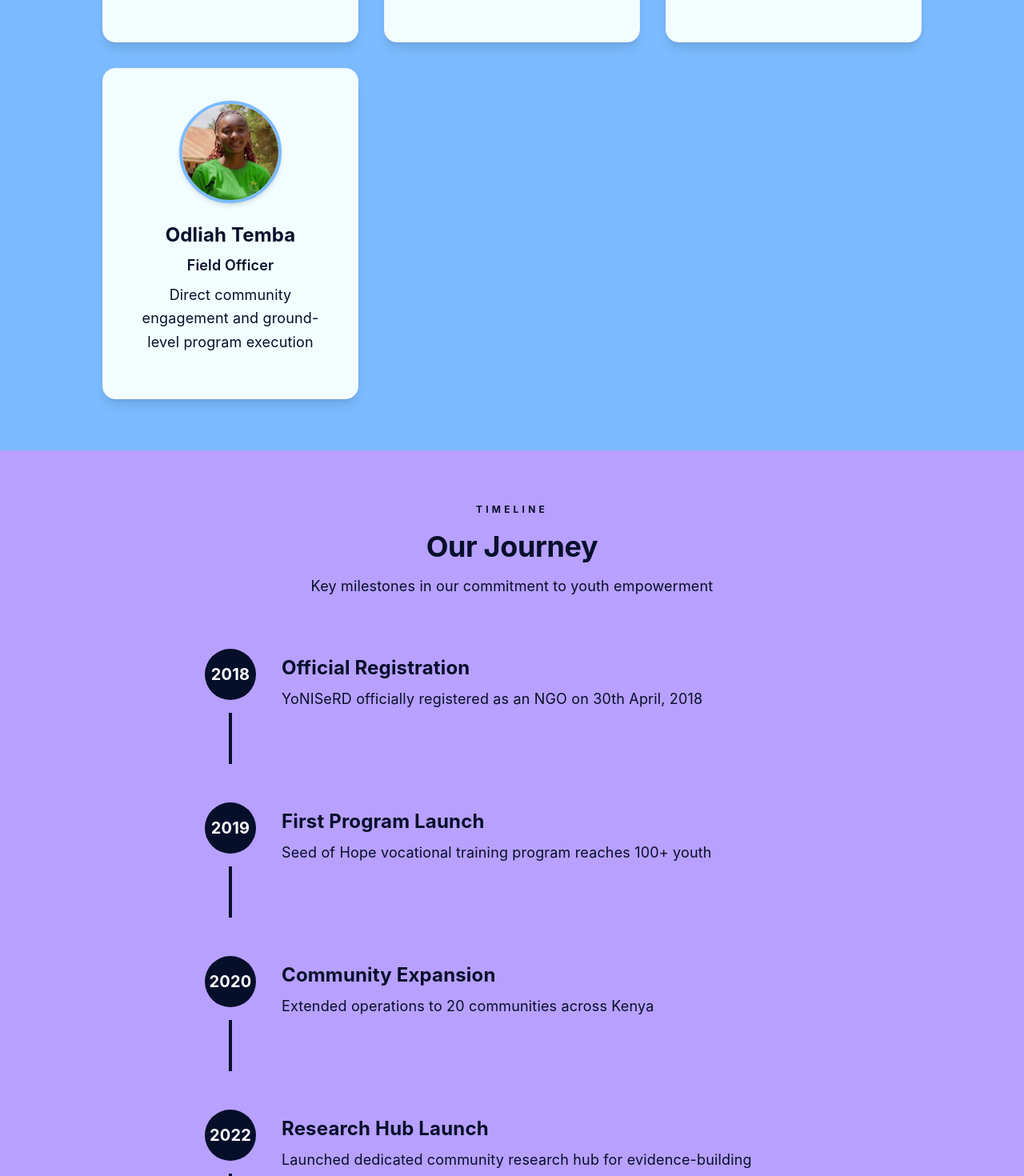
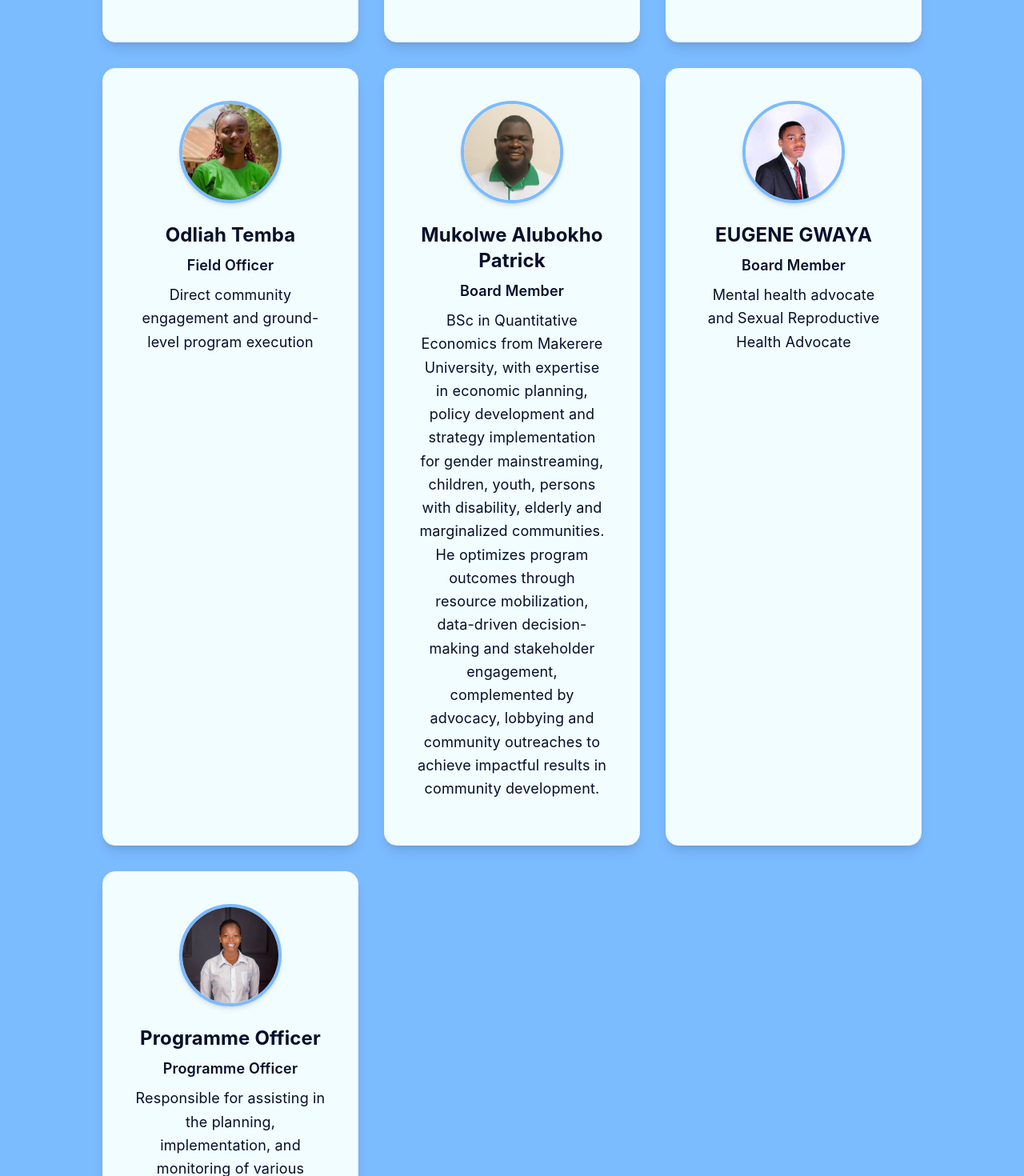
Before and after one commit to DerrickOmwanza/yoniserd, a React (Create React App) app: page /about in a window 1280 px wide. Shown: the part 3020-4490 px from the top of the page at 80% size. Built offline with nearby package versions, Linux system fonts and the light colour scheme.

Commit message:
feat: update leadership section with new members

```diff
--- a/src/constants/index.js
+++ b/src/constants/index.js
@@ -55,3 +55,24 @@ export const CORE_VALUES = [
     'Leadership',
     'Knowledge Sharing',
 ];
+
+// Board Member 1 Information
+export const BOARD_MEMBER_1_INFO = {
+    name: 'Mukolwe Alubokho Patrick',
+    title: 'Board Member',
+    description: 'BSc in Quantitative Economics from Makerere University, with expertise in economic planning, policy development and strategy implementation for gender mainstreaming, children, youth, persons with disability, elderly  and marginalized communities. He optimizes program outcomes through resource mobilization, data-driven decision-making and stakeholder engagement, complemented by advocacy, lobbying and community outreaches to achieve impactful results in community development.',
+};
+
+// Board Member 2 Information
+export const BOARD_MEMBER_2_INFO = {
+    name: 'EUGENE GWAYA',
+    title: 'Board Member',
+    description: 'Mental health advocate and Sexual Reproductive Health Advocate',
+};
+
+// Programme Officer 2 Information
+export const PROGRAMME_OFFICER_2_INFO = {
+    name: 'Programme Officer',
+    title: 'Programme Officer',
+    description: 'Responsible for assisting in the planning, implementation, and monitoring of various programs and projects.',
+};
--- a/src/pages/About.jsx
+++ b/src/pages/About.jsx
@@ -1,12 +1,15 @@
 import React, { useState, useEffect } from 'react';
 import { Link } from 'react-router-dom';
 import Layout from '../components/Layout';
-import { ORG_INFO, CORE_VALUES, CEO_INFO, MANAGING_DIRECTOR_INFO } from '../constants';
+import { ORG_INFO, CORE_VALUES, CEO_INFO, MANAGING_DIRECTOR_INFO, BOARD_MEMBER_1_INFO, BOARD_MEMBER_2_INFO, PROGRAMME_OFFICER_2_INFO } from '../constants';
 import ceo from '../assets/ceo.png';
 import managingDirector from '../assets/Managing Director.jpg';
 import fieldOfficer from '../assets/Field Officer.jpg';
 import programmeOfficer from '../assets/programme officer.jpeg';
 import certificate from '../assets/gallery11.jpg';
+import boardMember1 from '../assets/Board Member1.jpeg';
+import boardMember2 from '../assets/Board Member2.jpeg';
+import programmeOfficer2 from '../assets/programme officer2.jpeg';
 
 const About = () => {
     const [activeSection, setActiveSection] = useState('mission');
@@ -376,6 +379,54 @@ const About = () => {
                                  <p className="text-lg font-semibold mb-2" style={{ color: '#050F2A' }}>Field Officer</p>
                                  <p className="text-lg leading-relaxed" style={{ color: '#050F2A' }}>Direct community engagement and ground-level program execution</p>
                              </div>
+
+                             {/* Board Member 1 Card with Photo */}
+                            <div
+                                className="rounded-2xl p-10 shadow-lg hover:shadow-2xl hover:-translate-y-2 transition-all duration-300 border border-gray-100 flex flex-col items-center text-center"
+                                style={{ backgroundColor: '#F2FDFF' }}
+                            >
+                                <img
+                                    src={boardMember1}
+                                    alt="Board Member"
+                                    className="w-32 h-32 rounded-full object-cover mb-6 shadow-md border-4"
+                                    style={{ borderColor: '#7BBBFF' }}
+                                />
+                                <h3 className="text-2xl font-bold mb-2" style={{ color: '#050F2A' }}>{BOARD_MEMBER_1_INFO.name}</h3>
+                                <p className="text-lg font-semibold mb-2" style={{ color: '#050F2A' }}>{BOARD_MEMBER_1_INFO.title}</p>
+                                <p className="text-lg leading-relaxed" style={{ color: '#050F2A' }}>{BOARD_MEMBER_1_INFO.description}</p>
+                            </div>
+
+                            {/* Board Member 2 Card with Photo */}
+                            <div
+                                className="rounded-2xl p-10 shadow-lg hover:shadow-2xl hover:-translate-y-2 transition-all duration-300 border border-gray-100 flex flex-col items-center text-center"
+                                style={{ backgroundColor: '#F2FDFF' }}
+                            >
+                                <img
+                                    src={boardMember2}
+                                    alt="Board Member"
+                                    className="w-32 h-32 rounded-full object-cover mb-6 shadow-md border-4"
+                                    style={{ borderColor: '#7BBBFF' }}
+                                />
+                                <h3 className="text-2xl font-bold mb-2" style={{ color: '#050F2A' }}>{BOARD_MEMBER_2_INFO.name}</h3>
+                                <p className="text-lg font-semibold mb-2" style={{ color: '#050F2A' }}>{BOARD_MEMBER_2_INFO.title}</p>
+                                <p className="text-lg leading-relaxed" style={{ color: '#050F2A' }}>{BOARD_MEMBER_2_INFO.description}</p>
+                            </div>
+
+                            {/* Programme Officer 2 Card with Photo */}
+                            <div
+                                className="rounded-2xl p-10 shadow-lg hover:shadow-2xl hover:-translate-y-2 transition-all duration-300 border border-gray-100 flex flex-col items-center text-center"
+                                style={{ backgroundColor: '#F2FDFF' }}
+                            >
+                                <img
+                                    src={programmeOfficer2}
+                                    alt="Programme Officer"
+                                    className="w-32 h-32 rounded-full object-cover mb-6 shadow-md border-4"
+                                    style={{ borderColor: '#7BBBFF' }}
+                                />
+                                <h3 className="text-2xl font-bold mb-2" style={{ color: '#050F2A' }}>{PROGRAMME_OFFICER_2_INFO.name}</h3>
+                                <p className="text-lg font-semibold mb-2" style={{ color: '#050F2A' }}>{PROGRAMME_OFFICER_2_INFO.title}</p>
+                                <p className="text-lg leading-relaxed" style={{ color: '#050F2A' }}>{PROGRAMME_OFFICER_2_INFO.description}</p>
+                            </div>
                          </div>
                     </div>
                 </section>
```
